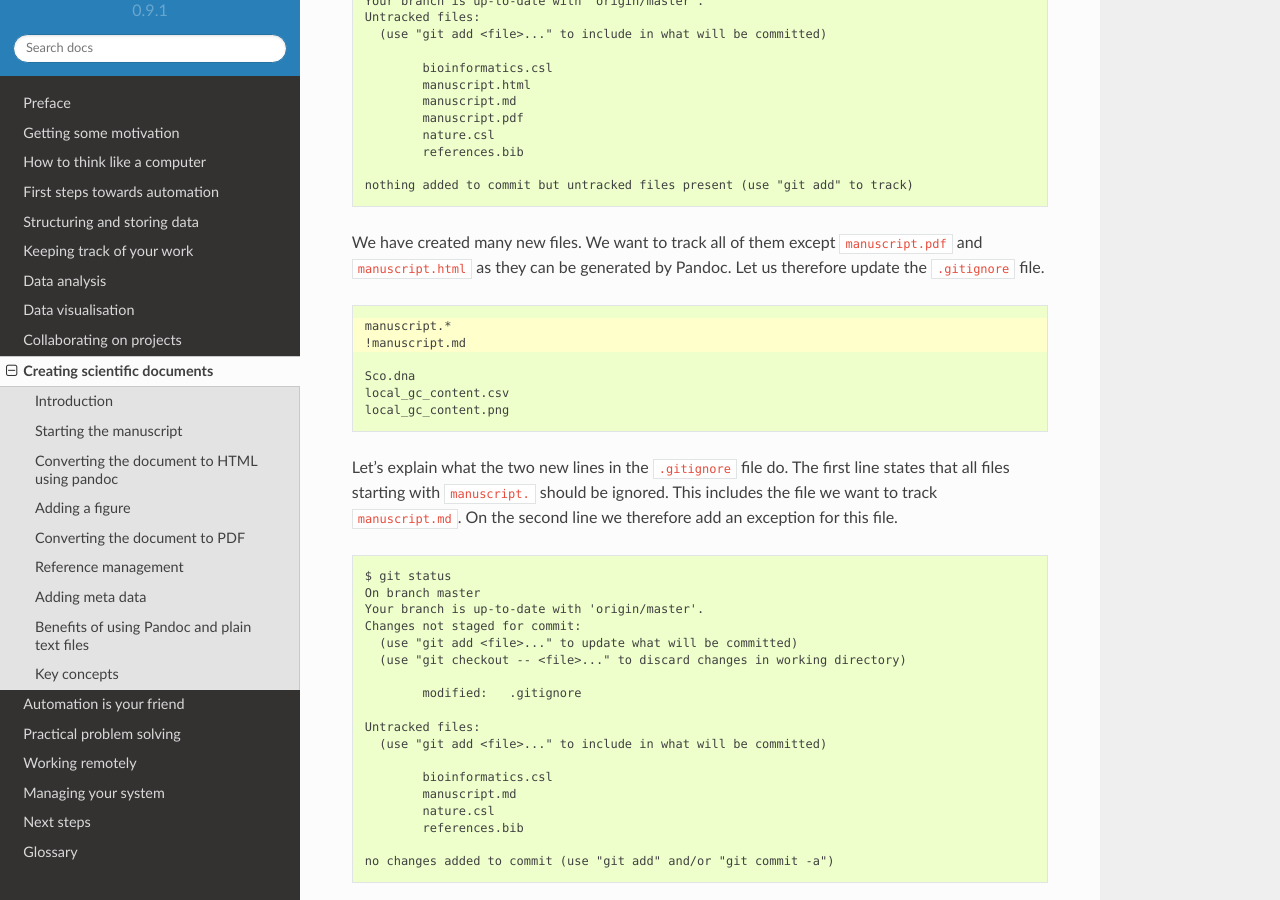
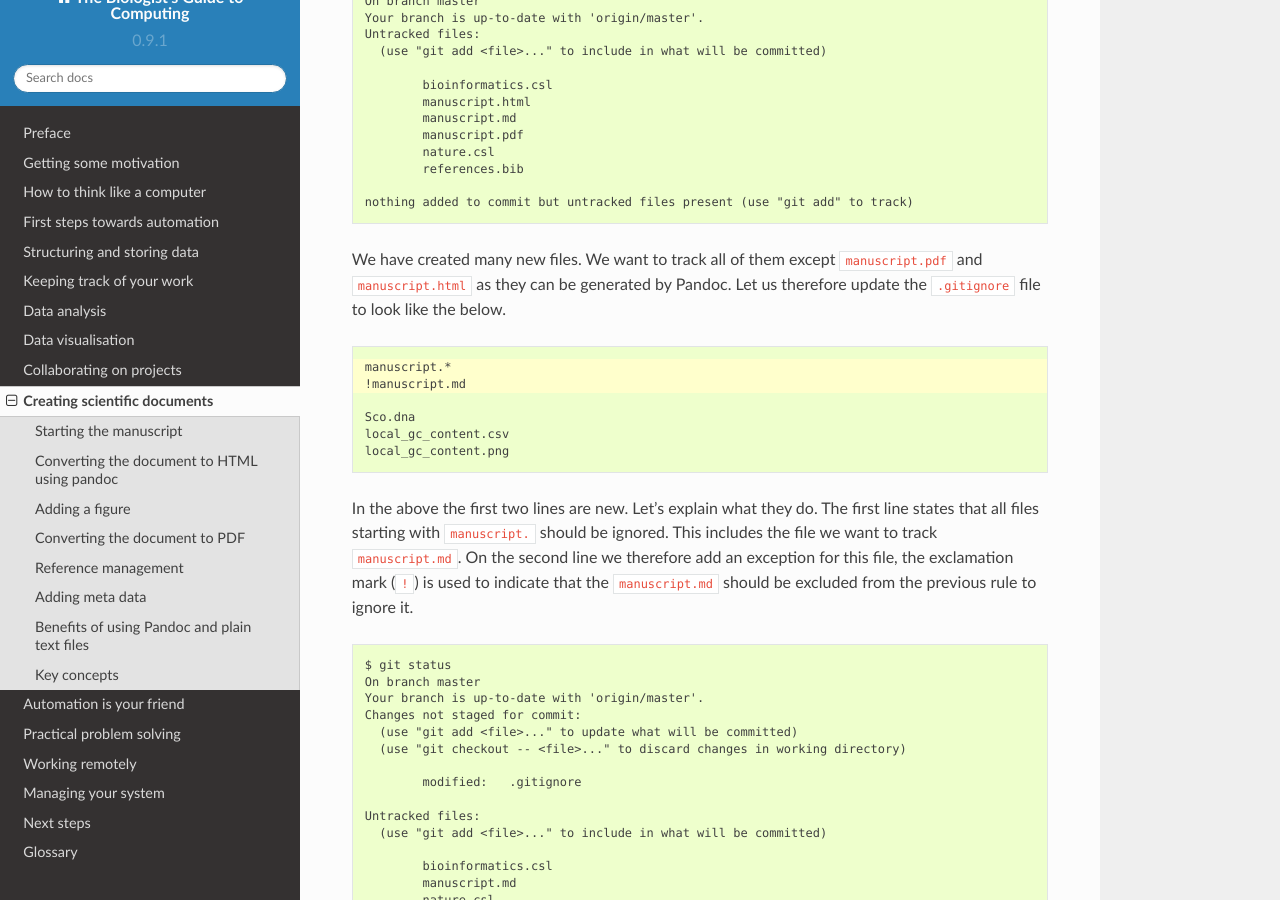
Before and after one commit to tjelvar-olsson/biologists-guide-to-computing, a Sphinx documentation site: the page built from source/creating-scientific-documents.rst, in a window 1280 px wide and 900 px high, scrolled down 6118 px. Built offline with Sphinx 7.4.7 and the Read the Docs theme 2.0.0, drawn with Linux system fonts in a browser that asks for light colours; some of the changed text lies outside the part shown.

Commit message:
Made simple changes to creating scientific documents chapter

```diff
--- a/source/creating-scientific-documents.rst
+++ b/source/creating-scientific-documents.rst
@@ -1,9 +1,6 @@
 Creating scientific documents
 =============================
 
-
-Introduction
-------------
 
 Communication forms an important part of the scientific process.
 In :doc:`collaborating-on-projects` we added a ``README.md`` file
@@ -115,7 +111,7 @@ In markdown images can be added using the syntax below.
 
 .. code-block:: none
 
-    [Alternative text](path/to/image.png)
+    ![Alternative text](path/to/image.png)
 
 In HTML the intention of the alternative text (the "alt" attribute) is to
 provide a descriptive text in case the image cannot be displayed for some
@@ -133,6 +129,9 @@ a caption for the image.
     ![**Variation in the local GC content of *S. coelicolor* A3(2).** Using a
     window size of 100 KB and a step size of 50 KB the local GC content has a
     mean of 72.1% and a standard deviation of 1.1.](local_gc_content.png)
+
+In the above the double asterix (``**``) is used as markup for bold text.
+This will serve as a title for the figure caption.
 
 
 Converting the document to PDF
@@ -358,7 +357,7 @@ look at the status of our repository first.
 
 We have created many new files. We want to track all of them except
 ``manuscript.pdf`` and ``manuscript.html`` as they can be generated by Pandoc.
-Let us therefore update the ``.gitignore`` file.
+Let us therefore update the ``.gitignore`` file to look like the below.
 
 .. code-block:: none
     :emphasize-lines: 1,2
@@ -370,10 +369,13 @@ Let us therefore update the ``.gitignore`` file.
     local_gc_content.csv
     local_gc_content.png
 
-Let's explain what the two new lines in the ``.gitignore`` file do. The first
+In the above the first two lines are new.
+Let's explain what they do. The first
 line states that all files starting with ``manuscript.`` should be ignored.
 This includes the file we want to track ``manuscript.md``. On the second line
-we therefore add an exception for this file.
+we therefore add an exception for this file, the exclamation mark (``!``) is
+used to indicate that the ``manuscript.md`` should be excluded from the
+previous rule to ignore it.
 
 .. code-block:: none
 
```
Also changed, not shown: other parts of source/creating-scientific-documents.rst (+3 -4 lines).
